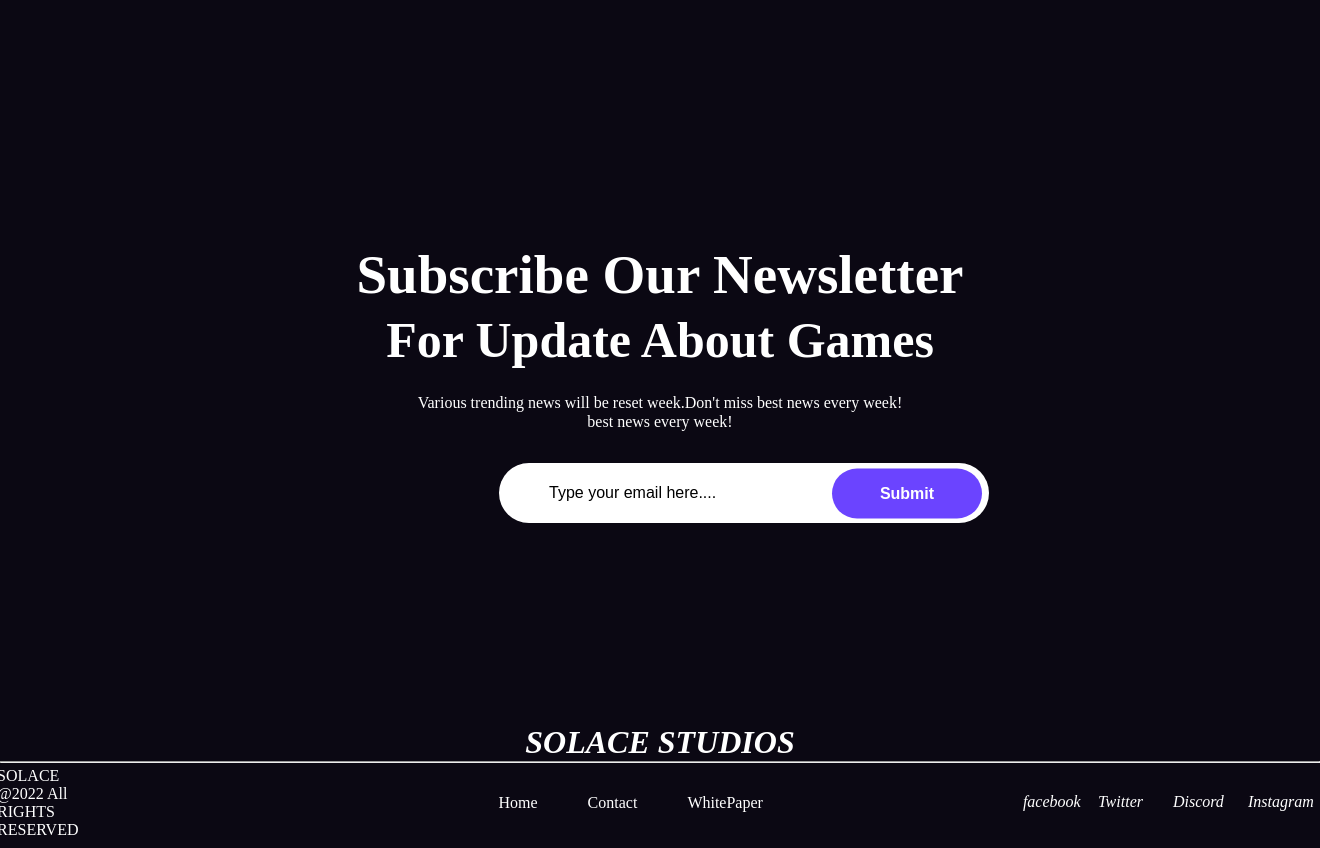
After one commit to shashwatshikharsingh/Solace-Studio-Home, a Flask app: template templates/footer.html in a window 1320 px wide. The commit adds this page. Run offline with Flask 2, Linux system fonts and the light colour scheme; the template is opened without the code that fills it, so the values that code supplies are empty.

Commit message:
Added Footer

```diff
--- a/static/style.css
+++ b/static/style.css
@@ -0,0 +1,169 @@
+*{
+    margin: 0%;
+    padding: 0%;
+}
+
+form{
+    display:flex;
+    flex-direction:row;
+    padding: 1px;
+}
+
+.main{
+    height: 605px;
+}
+
+.msg{
+    display: flex;
+    justify-content: center;
+    align-items: center;
+    padding-bottom: 5px;
+    color: white;
+
+}
+
+.msg1{
+    display: flex;
+    justify-content: center;
+    align-items: center;
+    padding-bottom: 5px;
+    color: white;
+
+}
+
+.submsg{
+    display: flex;
+    justify-content: center;
+    align-items: center;
+    padding-bottom: 1px;
+    color: white;
+
+}
+
+.top{
+    margin: 243px;
+    margin-bottom: 210px;
+    padding-bottom: 0%;
+}
+
+body{
+    background-color: #0b0813;
+}
+
+h2{
+    font-size: 50px;
+    padding-bottom: 20px;
+}
+h1{
+    font-size: 55px;
+}
+
+.bottomspace{
+    margin-bottom: 30px;
+}
+
+
+.container{
+    width: 740px;
+    height: 50px;
+    border: none;
+    position: relative;
+    display: inline-block;
+}
+.button{
+    border: none;
+    background-color: white;
+    border-radius: 150px;
+    width: 150px;
+    height: 50px;
+    position: absolute;
+    right: 0;
+    top: 0;
+    transform: translate(-2%, 13%);
+    border: none;
+    background-color: #6b44ff;
+    color: white;
+    font-size: 16px;
+    cursor: pointer;
+}
+
+.enterbox{
+    width: 400px;
+    margin-left: 255px;
+    padding-left: 50px;
+    margin-right: 10px;
+    border: none;
+    padding-right: 40px;
+    height: 60px;
+    font-size: 1rem;
+}
+
+input{
+    width: 200px;
+    border-radius: 50px;
+}
+
+.solace{
+    color: white;
+    font-size: 2rem;
+    display: flex;
+    justify-content: center;
+    align-items: center;
+    font-style: italic;
+}
+
+.container1{
+
+    justify-content: center;
+    align-items: center;
+    height: 200px;
+    padding-top: 100px;
+}
+
+.outer{
+    display: flex;
+    justify-content: center;
+    align-items: center;
+    border-top: 1px , solid , white;
+    height: 80px;
+}
+
+.color{
+    color: white;
+    display: inline;
+    padding-left: 50px;
+    margin: 0%;
+}
+
+.left{
+    display: flex;
+    justify-content: start;
+}
+
+.copyright{
+    padding-right: 370px ;
+    width: 500px;
+}
+
+.icons{
+    padding-left: 260px;
+    margin-right: 50px;
+    display: flex;
+}
+
+.facebook{
+    height: 20px;
+    width: 50px;
+}
+.animat:hover{
+    color:#6b44ff;
+    transition: 150ms;
+}
+.facebook{
+    padding-right: 25px;
+}
+
+.button:hover{
+    background-color: #8869FF;
+    transition: 250ms;
+}
--- /dev/null
+++ b/templates/footer.html
@@ -0,0 +1,41 @@
+<!DOCTYPE html>
+<html lang="en">
+<head>
+    <meta charset="UTF-8">
+    <meta name="viewport" content="width=device-width, initial-scale=1.0">
+    <link rel  = "Stylesheet"  href="Style.css">
+    <title>Document</title>
+</head>
+<body class="main">
+
+    <div class="main-box top">
+        <div class="msg1"><h1><b> Subscribe Our Newsletter </b></h2></div>
+        <div class="msg "><h2><b>For Update About Games</b></h2></div>
+
+    <div class="submsg"><p>Various trending news will be reset week.Don't miss best news every week!</p></div>
+    <div class="submsg bottomspace"><p>best news every week!</p></div>
+
+    <form class="container">
+        <input  class="enterbox"  type="text" value="Type your email here...." >
+        <button class="button"><b>Submit</b></button>
+    </form>
+    </div>
+    <div class="solace"><b>SOLACE STUDIOS</b></div>
+    <hr>
+
+    <div class="outer">
+    <div class="copyright color ">SOLACE @2022 All RIGHTS RESERVED</div>
+    <div class="home color animat"><a>Home</a></div>
+    <div class="contact color animat"><a>Contact</a></div>
+    <div class="whitepaper color animat"><a>WhitePaper</a></div>
+    <div class="icons color">
+        <div class="facebook "><i class="fa-brands fa-facebook" style="color: #ffffff;"> facebook</i></div>
+        <div class="facebook "><i class="fa-brands fa-facebook" style="color: #ffffff;"> Twitter</i></div>
+        <div class="facebook "><i class="fa-brands fa-facebook" style="color: #ffffff;"> Discord</i></div>
+        <div class="facebook "><i class="fa-brands fa-facebook" style="color: #ffffff;"> Instagram</i></div>
+    </div>
+    </div>
+
+</body>
+</body>
+</html>
```
